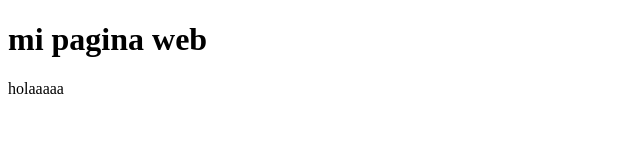
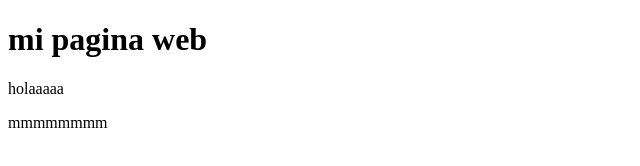
Before and after one commit to oscarburbano278/MiFirstPageHub, a plain HTML site: page index.html in a window 1280 px wide. Shown: the whole page, without its empty margins (0-640 px from the left). Drawn offline with Linux system fonts and the light colour scheme.

Commit message:
agregue emmes

```diff
--- a/index.html
+++ b/index.html
@@ -9,6 +9,7 @@
 <body>
     <h1>mi pagina web</h1>
     <p>holaaaaa</p>
+    <p>mmmmmmmm</p>
 
 </body>
 </html>
```
